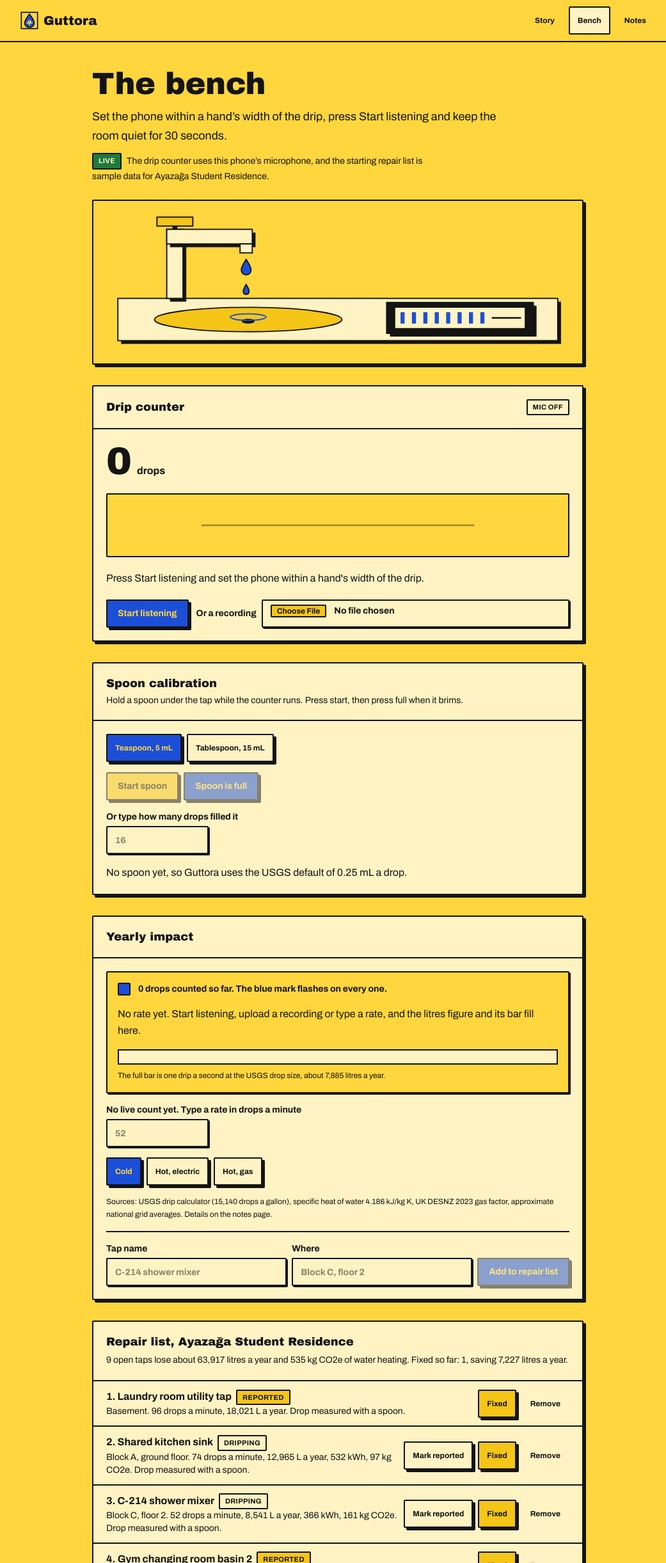
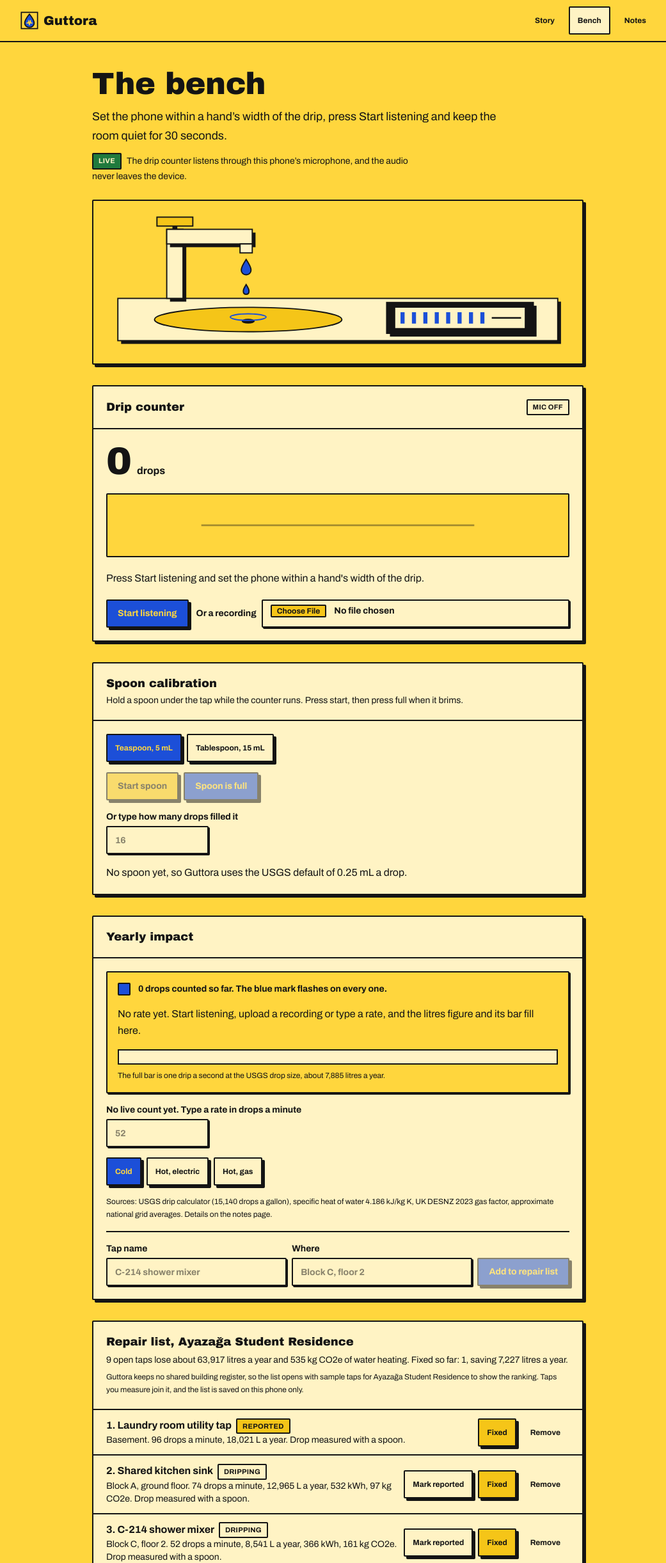
Before and after one commit to mericcintosun/guttora, a Next.js app: page /play in a window 1280 px wide. Shown: the top 2443 px of the page at 64% size, without its empty margins (112-1153 px from the left). Built offline with nearby package versions, Linux system fonts and the light colour scheme.

Commit message:
fix(qa): /play sample repair list notice no longer reads as a live-source fallback

```diff
--- a/app/play/page.tsx
+++ b/app/play/page.tsx
@@ -33,8 +33,7 @@ export default async function PlayPage({
           <Badge variant="ok" className="mr-2 align-middle">
             Live
           </Badge>
-          The drip counter uses this phone&rsquo;s microphone, and the starting repair list is sample data for{" "}
-          {residence.residenceName}.
+          The drip counter listens through this phone&rsquo;s microphone, and the audio never leaves the device.
         </p>
       </header>
       <figure className="mb-8">
--- a/components/play-workbench.tsx
+++ b/components/play-workbench.tsx
@@ -43,6 +43,10 @@ export function PlayWorkbench({ residence, gridFactors, defaultGridCode, resetOn
   const [lastAdded, setLastAdded] = useState<string | null>(null);
   const [addedKey, setAddedKey] = useState<string | null>(null);
   const repair = useRepairList(taps, { resetOnLoad });
+  // The list is the worked example while any seed tap is still on it; once the reader
+  // has replaced them all, it is their own list and the sample note goes away.
+  const seedIds = new Set(taps.map((t) => t.id));
+  const showsSample = repair.list.some((t) => seedIds.has(t.id));
 
   // Which rate feeds the impact: the live detector when it has a verdict, else the typed rate.
   const typed = Number(manualRate.replace(",", "."));
@@ -262,6 +266,7 @@ export function PlayWorkbench({ residence, gridFactors, defaultGridCode, resetOn
             setLastAdded(null);
           }}
           residenceName={residence.residenceName}
+          showsSample={showsSample}
           highlightId={lastAdded}
         />
       )}
--- a/components/repair-list.tsx
+++ b/components/repair-list.tsx
@@ -18,9 +18,11 @@ interface RepairListProps {
   onChange: (next: Tap[]) => void;
   onReset: () => void;
   highlightId?: string | null;
+  /** True while at least one tap from the seed residence is still on the list. */
+  showsSample?: boolean;
 }
 
-export function RepairList({ list, gridCode, residenceName, onChange, onReset, highlightId }: RepairListProps) {
+export function RepairList({ list, gridCode, residenceName, onChange, onReset, highlightId, showsSample = false }: RepairListProps) {
   const [copied, setCopied] = useState<"idle" | "done" | "failed">("idle");
   const [copyPending, setCopyPending] = useState(false);
   const [manualText, setManualText] = useState<string | null>(null);
@@ -59,6 +61,11 @@ export function RepairList({ list, gridCode, residenceName, onChange, onReset, h
           {ranked.length} open taps lose about {fmt(openLitres)} litres a year
           {openCo2 > 0 ? ` and ${fmt(openCo2)} kg CO2e of water heating` : ""}. Fixed so far: {fixed.length}, saving{" "}
           {fmt(savedLitres)} litres a year.
+        </p>
+        <p className="text-xs leading-relaxed">
+          {showsSample
+            ? `Guttora keeps no shared building register, so the list opens with sample taps for ${residenceName} to show the ranking. Taps you measure join it, and the list is saved on this phone only.`
+            : "This list holds only taps you entered, saved on this phone only."}
         </p>
       </CardHeader>
       <CardContent className="p-0">
```
Also changed, not shown: 1 other file (tests, documents, lock files or other folders).
